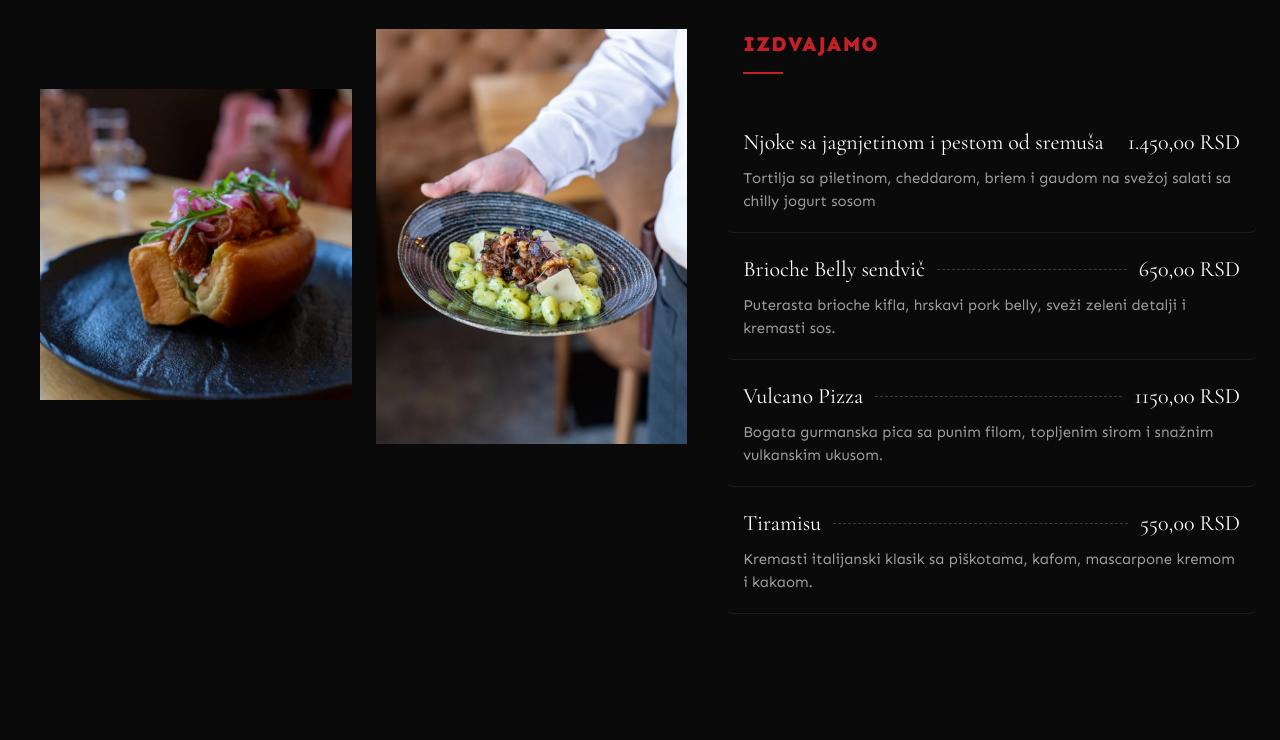
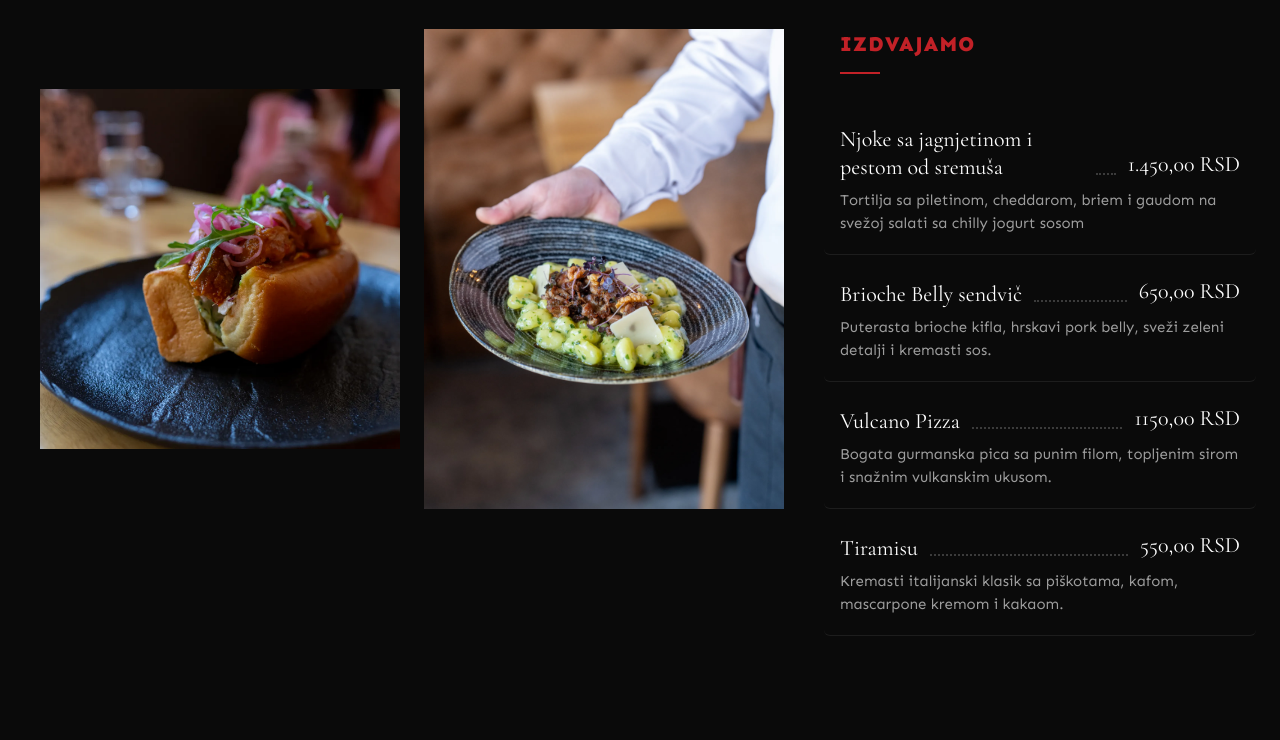
Before and after one commit to petarpopovic013-oss/piccante, a Next.js app: page / in a window 1280 px wide. Shown: the part 1180-1920 px from the top of the page. Built offline with nearby package versions, Linux system fonts and the light colour scheme.

Commit message:
prefinal3

```diff
--- a/components/MenuSection.jsx
+++ b/components/MenuSection.jsx
@@ -254,20 +254,37 @@ export default function MenuSection() {
 }
 
 function MenuItem({ name, price, desc }) {
+
   return (
+
     <motion.div
+
       initial={{ opacity: 0, x: -20 }}
+
       whileInView={{ opacity: 1, x: 0 }}
+
       viewport={{ once: true, margin: "-50px" }}
+
       transition={{ duration: 0.5, ease: "easeOut" }}
+
       className="py-[20px] border-b border-[rgba(255,255,255,0.08)] font-sans group hover:bg-white/[0.02] transition-colors duration-300 px-4 -mx-4 rounded-md cursor-default"
+
     >
-      <div className="flex items-center gap-3 mb-1">
-        <h4 className="text-white font-serif text-[22px] font-normal whitespace-nowrap group-hover:text-[#C22127] transition-colors duration-300">{name}</h4>
-        <div className="flex-1 border-b border-dashed border-[rgba(255,255,255,0.2)] group-hover:border-[#C22127]/50 transition-colors duration-300"></div>
-        <span className="text-white group-hover:text-[#C22127] transition-colors duration-300 font-serif text-[22px] font-normal whitespace-nowrap">{price}</span>
+
+      <div className="flex items-end gap-2 md:gap-3 mb-1">
+
+        <h4 className="text-white font-serif text-[18px] md:text-[22px] font-normal group-hover:text-[#C22127] transition-colors duration-300 leading-tight">{name}</h4>
+
+        <div className="flex-1 border-b-[2px] border-dotted border-[rgba(255,255,255,0.2)] group-hover:border-[#C22127]/50 transition-colors duration-300 mb-1 md:mb-[6px] min-w-[20px]"></div>
+
+        <span className="text-white group-hover:text-[#C22127] transition-colors duration-300 font-serif text-[18px] md:text-[22px] font-normal whitespace-nowrap shrink-0">{price}</span>
+
       </div>
+
       <p className="text-white/60 text-[15px] mt-2">{desc}</p>
+
     </motion.div>
+
   );
+
 }
```
